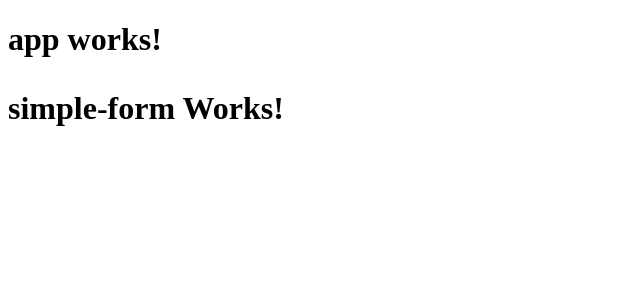
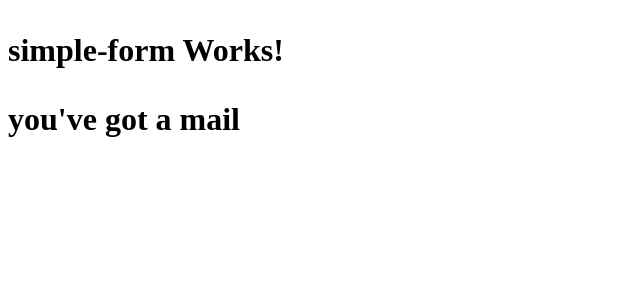
Before and after one commit to abskr82/Angular2-QuickStarter, an Angular app in the folder simple-component/: page / in a window 1280 px wide. Shown: the top 300 px of the page, without its empty margins (0-640 px from the left). Built offline with nearby package versions, Linux system fonts and the light colour scheme.

Commit message:
adding service

```diff
--- a/simple-component/src/app/app.component.html
+++ b/simple-component/src/app/app.component.html
@@ -2,5 +2,6 @@
   {{title}}
   <div>
     <app-simple-form></app-simple-form>
+    {{mail.message}}
   </div>
 </h1>
--- a/simple-component/src/app/app.component.ts
+++ b/simple-component/src/app/app.component.ts
@@ -1,4 +1,5 @@
 import { Component } from '@angular/core';
+import { MailService } from './mail.service';
 
 @Component({
   selector: 'app-root',
@@ -6,5 +7,7 @@
   styleUrls: ['./app.component.css']
 })
 export class AppComponent {
-  title = 'app works!';
+  constructor(private mail: MailService) {
+
+  }
 }
--- a/simple-component/src/app/app.module.ts
+++ b/simple-component/src/app/app.module.ts
@@ -5,6 +5,7 @@
 
 import { AppComponent } from './app.component';
 import { SimpleFormComponent } from './simple-form/simple-form.component';
+import { MailService } from './mail.service';
 
 @NgModule({
   declarations: [
@@ -16,7 +17,7 @@
     FormsModule,
     HttpModule
   ],
-  providers: [],
+  providers: [MailService],
   bootstrap: [AppComponent]
 })
 export class AppModule { }
--- /dev/null
+++ b/simple-component/src/app/mail.service.ts
@@ -0,0 +1,8 @@
+import { Injectable } from '@angular/core';
+
+@Injectable()
+export class MailService {
+  message = `you've got a mail`;
+  constructor() {
+  }
+}
```
Also changed, not shown: 1 other file (tests, documents, lock files or other folders).
